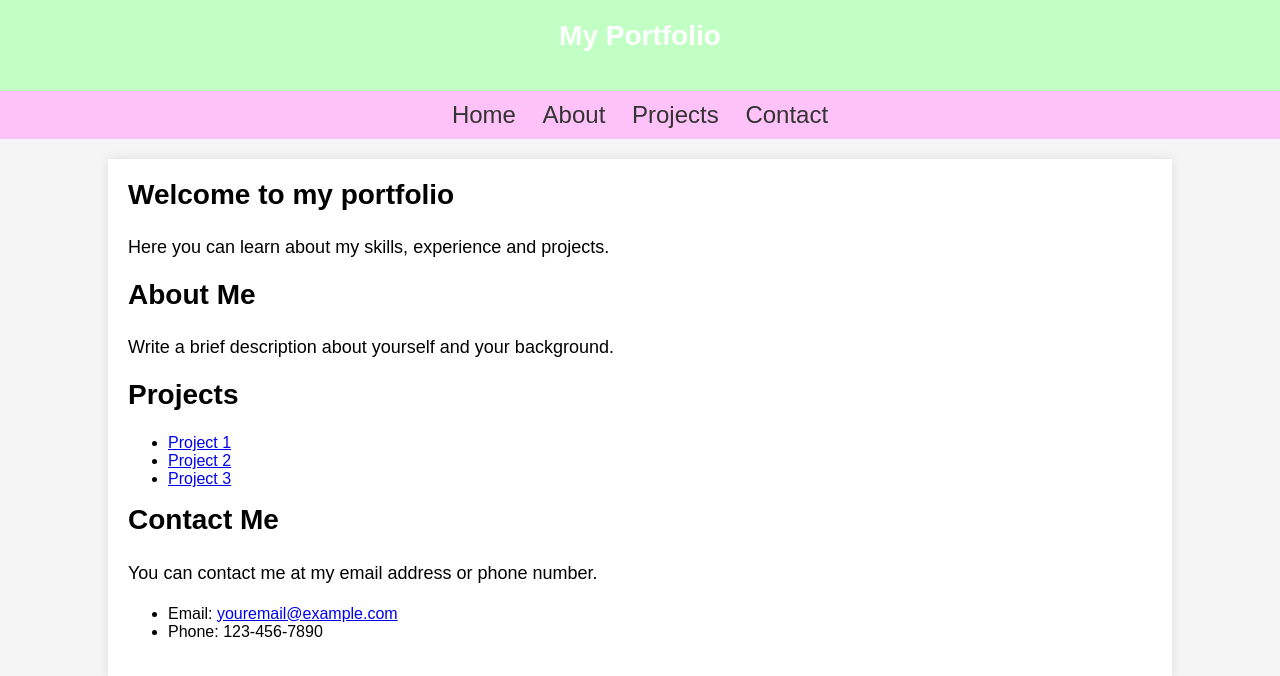
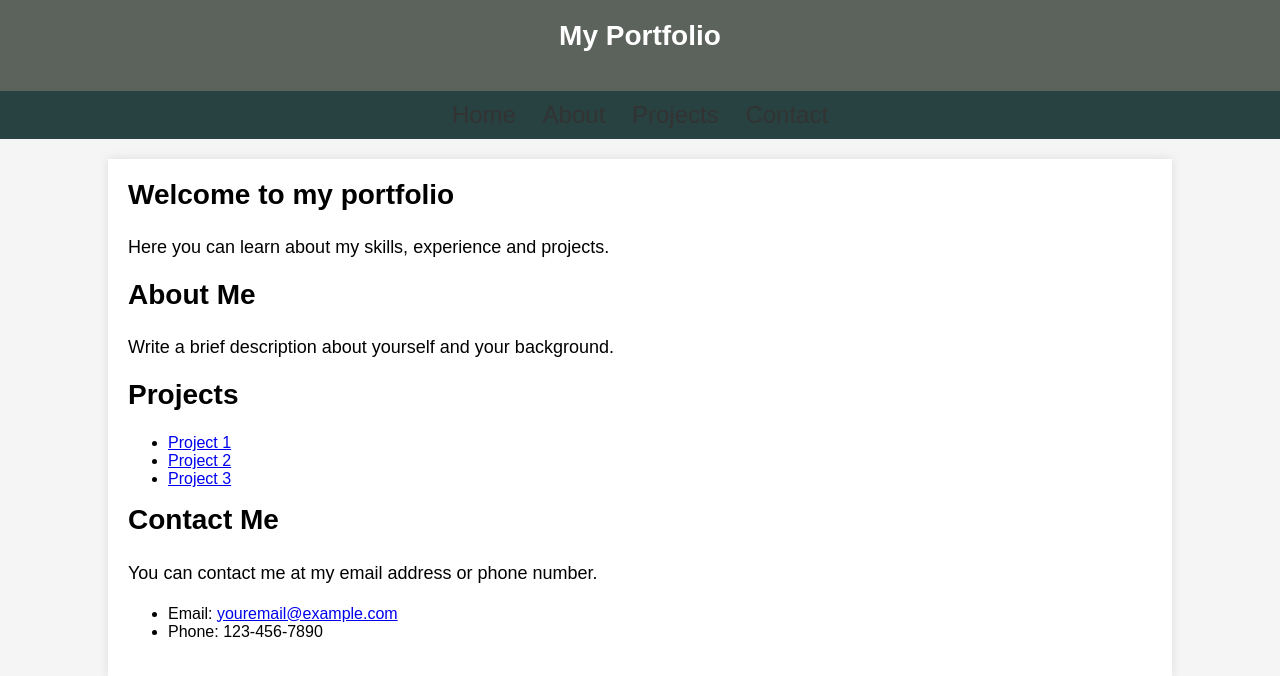
Before and after one commit to CManley01/Portfolio, a plain HTML site: page index.html in a window 1280 px wide. Drawn offline with Linux system fonts and the light colour scheme.

Commit message:
Update index.html

```diff
--- a/index.html
+++ b/index.html
@@ -12,14 +12,14 @@
 			padding: 0;
 		}
 		header {
-			background-color: #c2ffc5;
+			background-color: #5c635d;
 			color: #fff;
 			padding: 20px;
 			text-align: center;
 			font-size: 36px;
 		}
 		nav {
-			background-color: #ffc2f8;
+			background-color: #284141;
 			padding: 10px;
 			text-align: center;
 			font-size: 24px;
```
